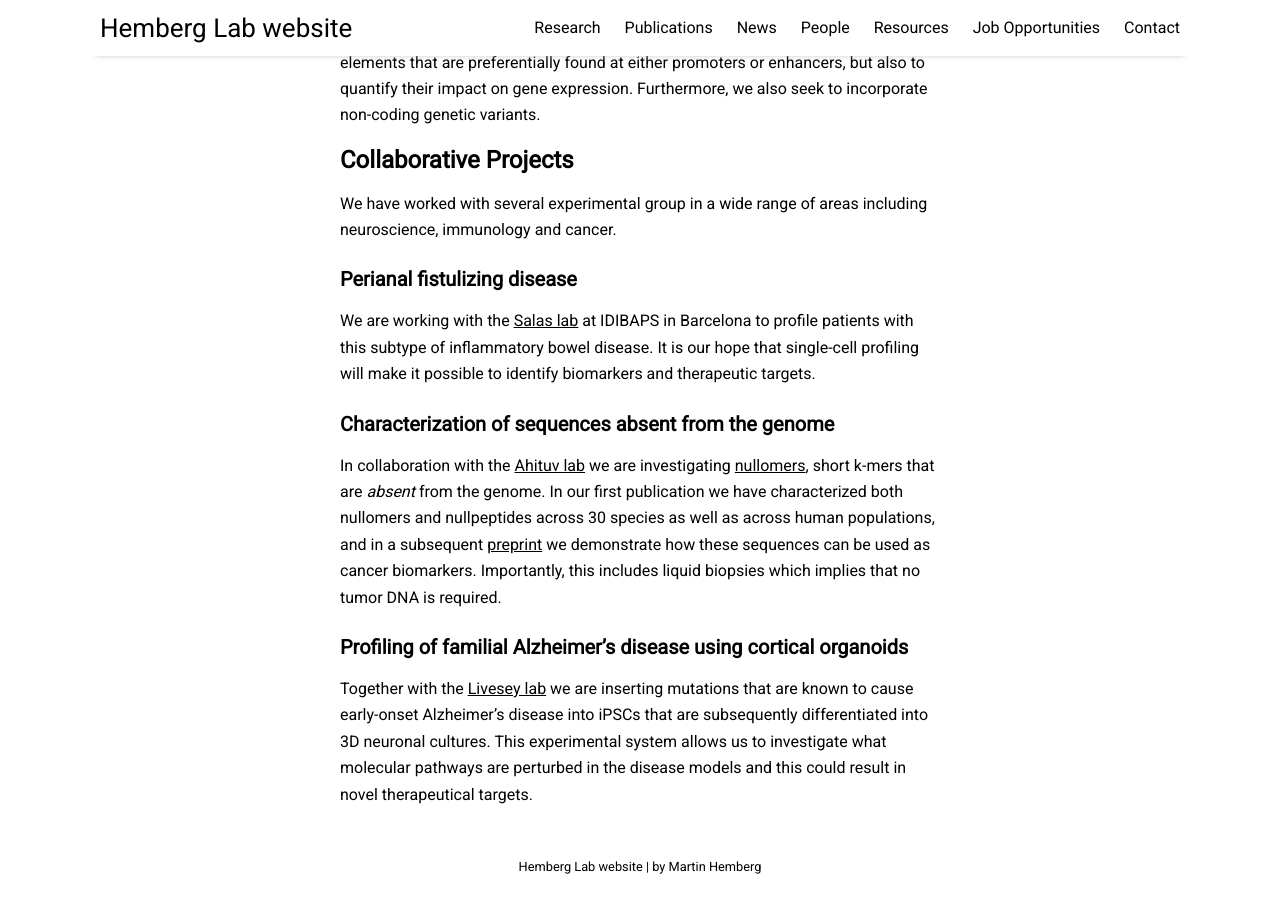
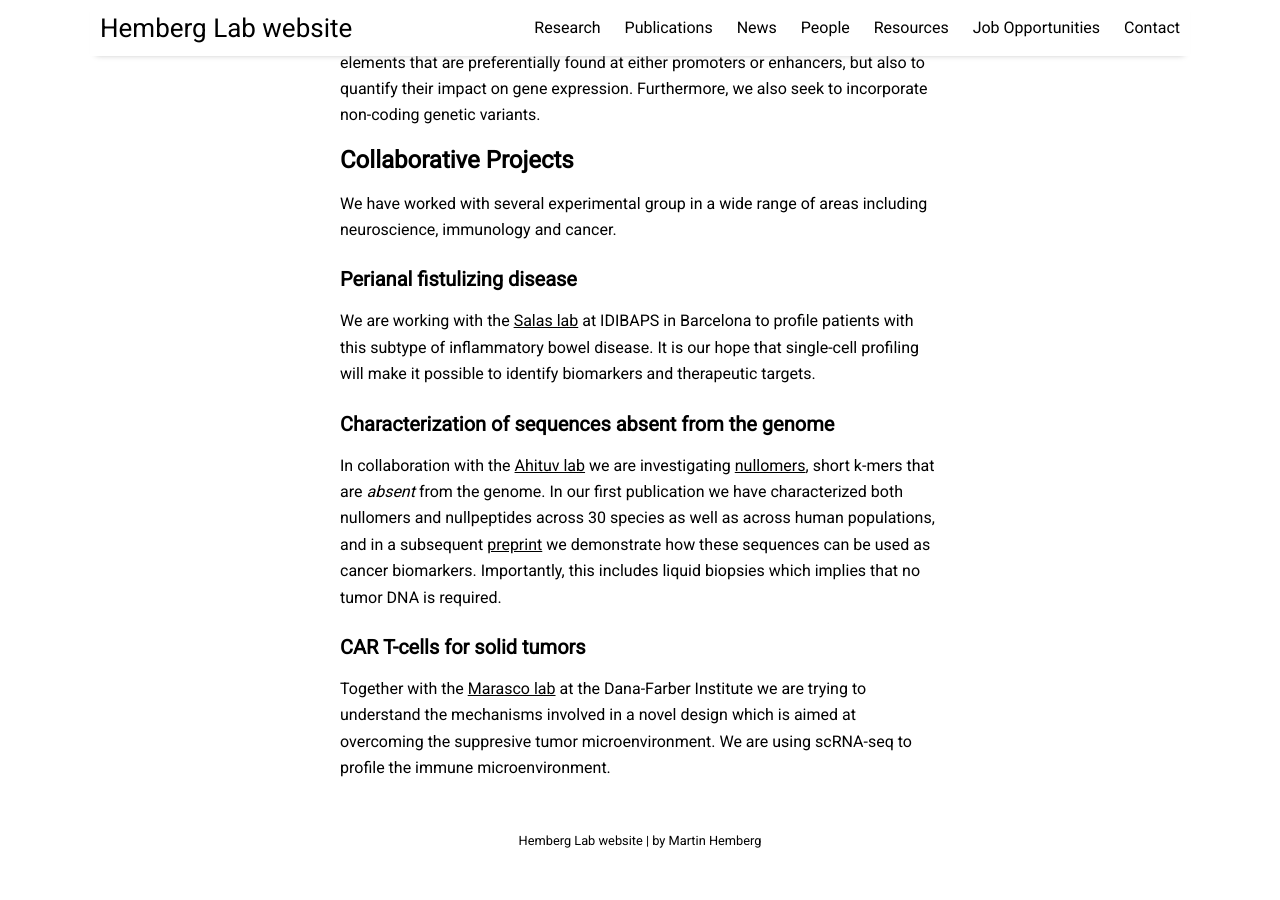
Before and after one commit to jaewon-cho/sdfasdf2dscf34fad.github.io, a Jekyll site: the page built from pages/research.md, in a window 1280 px wide and 900 px high, scrolled down 2213 px. Built offline with Jekyll 4.4.1, drawn with Linux system fonts in a browser that asks for light colours; nearby versions of some CDN libraries; after the commit the page ends 3087 px from its top, so only the background shows below that.

Commit message:
Update research

```diff
--- a/pages/research.md
+++ b/pages/research.md
@@ -43,6 +43,6 @@ We are working with the [Salas lab](https://www.clinicbarcelona.org/en/idibaps/r
 In collaboration with the [Ahituv lab](https://pharm.ucsf.edu/ahituv) we are investigating [nullomers](https://en.wikipedia.org/wiki/Nullomers), short k-mers that are *absent* from the genome. In our first publication we have characterized both nullomers and nullpeptides across 30 species as well as across human populations, and in a subsequent [preprint](https://www.medrxiv.org/content/10.1101/2021.08.15.21261805v1) we demonstrate how these sequences can be used as cancer biomarkers. Importantly, this includes liquid biopsies which implies that no tumor DNA is required.
 
 
-### Profiling of familial Alzheimer's disease using cortical organoids
+### CAR T-cells for solid tumors
 
-Together with the [Livesey lab](https://search2.ucl.ac.uk/s/redirect?collection=website-meta&url=https%3A%2F%2Fwww.ucl.ac.uk%2Fbiosciences%2Fneuroscience-rick-livesey&index_url=https%3A%2F%2Fwww.ucl.ac.uk%2Fbiosciences%2Fneuroscience-rick-livesey&auth=bxpz0E65dw7t56NzMJQeSg&profile=_website&rank=2&query=livesey) we are inserting mutations that are known to cause early-onset Alzheimer's disease into iPSCs that are subsequently differentiated into 3D neuronal cultures. This experimental system allows us to investigate what molecular pathways are perturbed in the disease models and this could result in novel therapeutical targets.
+Together with the [Marasco lab](https://marascolab.dana-farber.org/) at the Dana-Farber Institute we are trying to understand the mechanisms involved in a novel design which is aimed at overcoming the suppresive tumor microenvironment. We are using scRNA-seq to profile the immune microenvironment.
```
